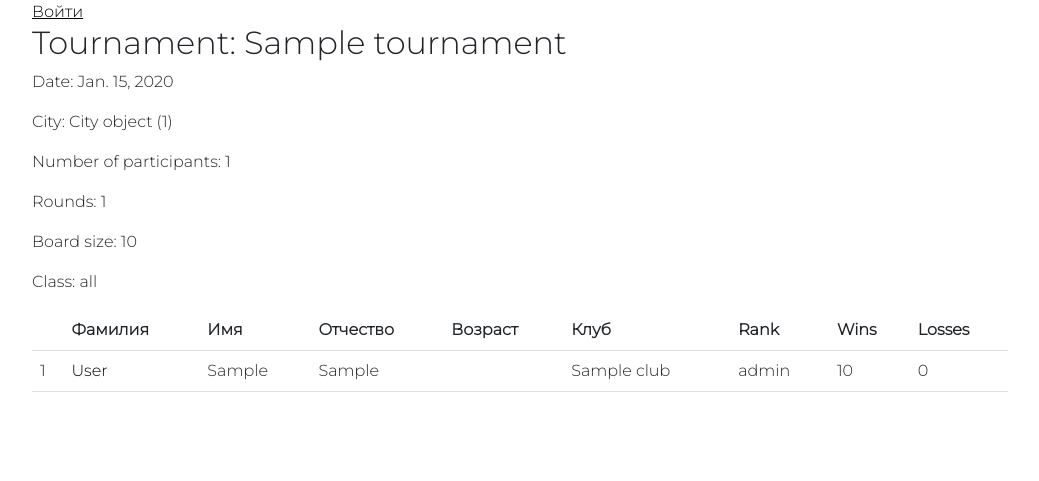
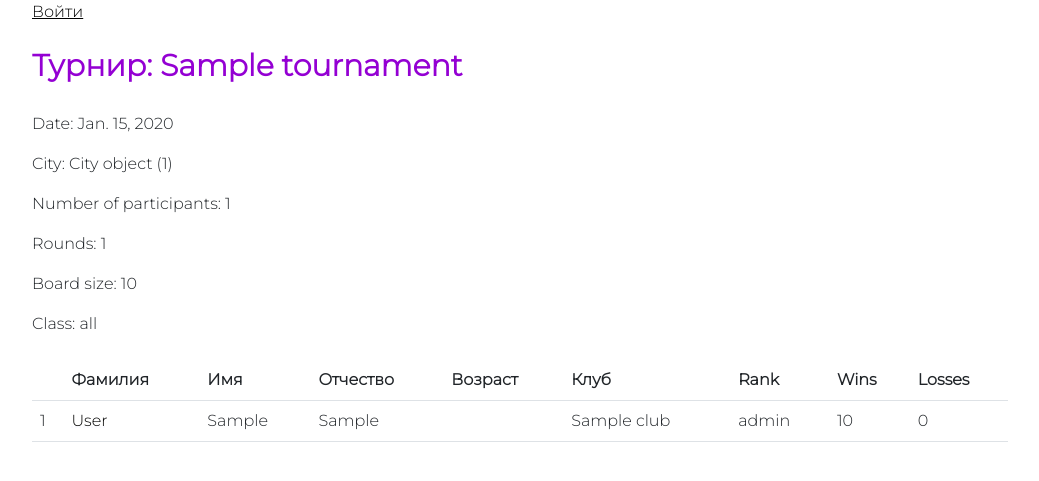
Before and after one commit to samat-sultanov/kyrgyz_go_database, a Django app: page /tournament_search/1/ in a window 1280 px wide. Shown: the part 82-563 px from the top of the page, without its empty margins (120-1159 px from the left). Run offline with Django 4.2, Linux system fonts and the light colour scheme; tables that the repository leaves empty hold one stand-in row (values such as "Sample post"); parts of the project's set-up code (start-up, migrations or seed data) failed here and were passed over.

Commit message:
tournament_detail.html is finished

```diff
--- a/source/webapp/templates/tournament/tournament_detail.html
+++ b/source/webapp/templates/tournament/tournament_detail.html
@@ -5,9 +5,9 @@
 {% endblock %}
 
 {% block content %}
-    <div class="container">
+    <div class="container mb-4 mt-4">
         <div>
-            <h2>Tournament: {{ tournament.name }}</h2>
+            <h2 class="title">Турнир: {{ tournament.name }}</h2>
                 <p>Date: {{ tournament.date }}</p>
                 <p>City: {{ tournament.city }}</p>
                 <p>Number of participants: {{ tournament.player_set.count }}</p>
```
